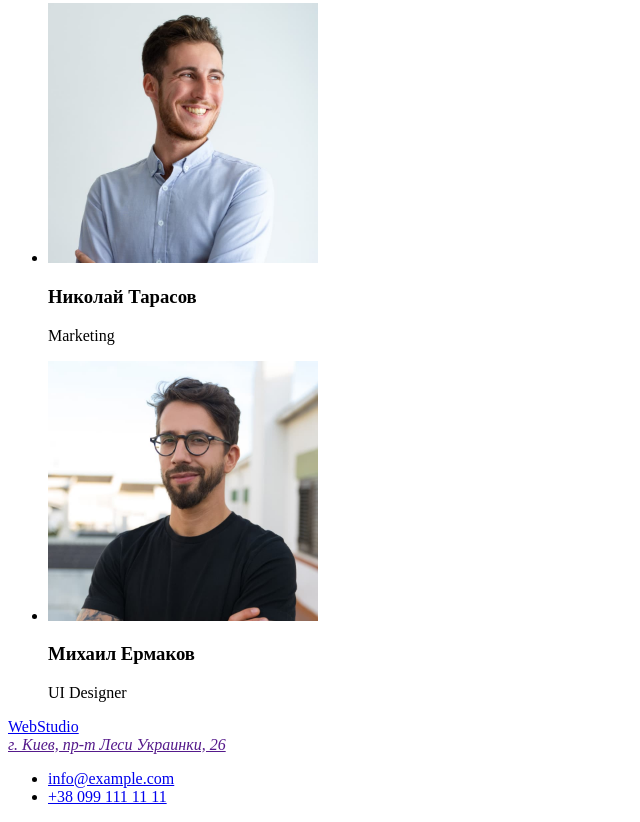
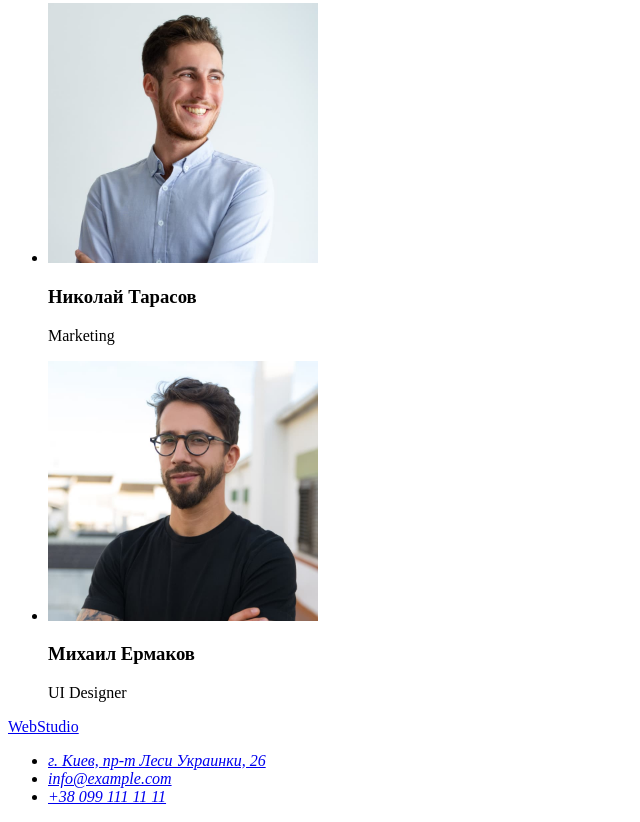
Before and after one commit to DanielOsadchenko/goit-markup-hw-01, a plain HTML site: page index.html in a window 1280 px wide. Shown: the part 2333-3155 px from the top of the page, without its empty margins (0-640 px from the left). Drawn offline with Linux system fonts and the light colour scheme.

Commit message:
Исправляет раздел контактов

```diff
--- a/index.html
+++ b/index.html
@@ -24,7 +24,7 @@
   <main>
 
     <section>
-       <H1>Эффективные решения для вашего бизнеса</H1>
+       <h1>Эффективные решения для вашего бизнеса</h1>
        <button type="button">Заказать услугу</button>
     </section>
 
@@ -88,11 +88,13 @@
 
   <footer>
       <a href="/">WebStudio</a>
-      <address><a href="">г. Киев, пр-т Леси Украинки, 26</a></address>
+      <address>
       <ul>
+          <li><a href="https://goo.gl/maps/ykcdLuCbSQXsH4zj8">г. Киев, пр-т Леси Украинки, 26</a></li>
           <li><a href="mailto:info@example.com">info@example.com</a></li>
           <li><a href="tel:+380991111111">+38 099 111 11 11</a></li>
       </ul>
+      </address>
   </footer>
 </body>
 </html>
```
